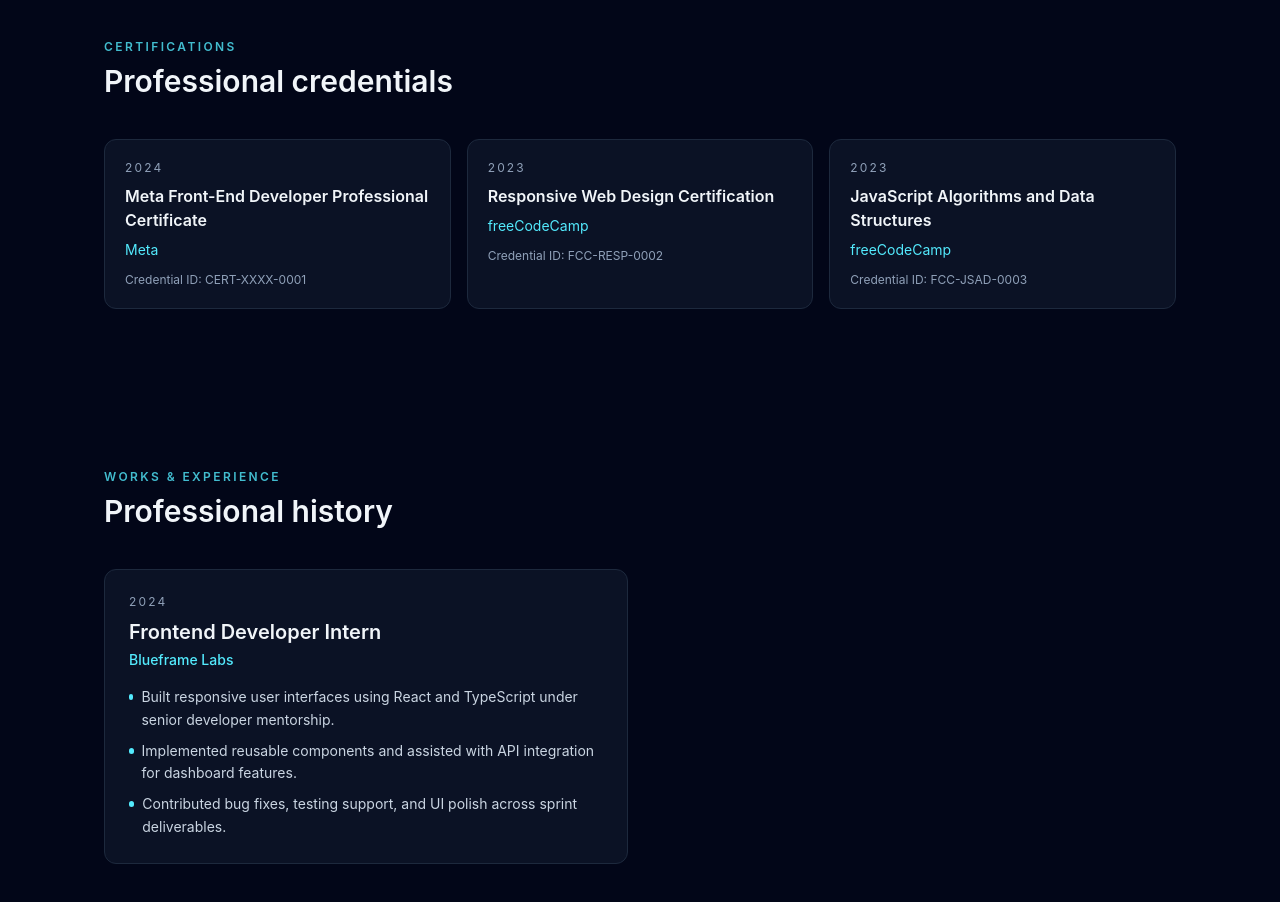
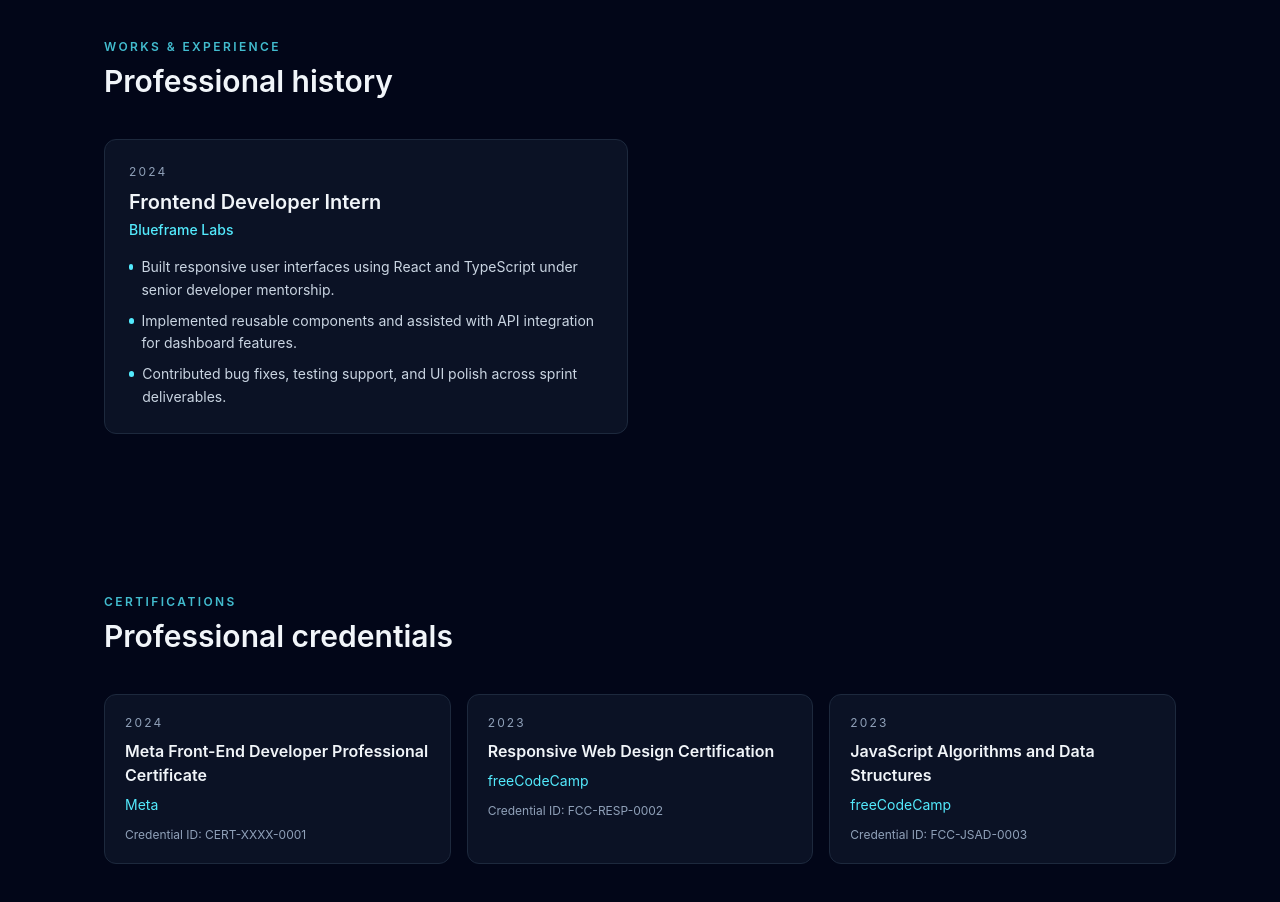
Before and after one commit to jaiacedera/JaiAcedera-Portfolio, a React (Vite) app: page / in a window 1280 px wide. Shown: the part 1880-2782 px from the top of the page. Built offline with nearby package versions, Linux system fonts and the light colour scheme.

Commit message:
techstack, services, certifications

```diff
--- a/src/App.tsx
+++ b/src/App.tsx
@@ -98,12 +98,34 @@ const projects: Project[] = [
   },
 ]
 
+const hardwareProjects: Project[] = [
+  {
+    title: 'Smart Greenhouse Controller',
+    description:
+      'An IoT-based greenhouse monitor that automates irrigation and ventilation using real-time environmental sensor data.',
+    stack: ['ESP32', 'C++', 'MQTT', 'BME280'],
+    sourceUrl: '#',
+    liveUrl: '#',
+  },
+  {
+    title: 'RFID Attendance System',
+    description:
+      'A classroom attendance tracker using RFID cards, local display feedback, and cloud sync for logs and reporting.',
+    stack: ['Arduino', 'RFID RC522', 'Firebase', 'C++'],
+    sourceUrl: '#',
+    liveUrl: '#',
+  },
+  {
+    title: 'Gesture-Controlled Robotic Arm',
+    description:
+      'A prototype robotic arm controlled by glove-based flex sensors and mapped servo movements for intuitive operation.',
+    stack: ['Arduino Nano', 'Servo Motors', 'Flex Sensors', 'Embedded C'],
+    sourceUrl: '#',
+    liveUrl: '#',
+  },
+]
+
 const services: Service[] = [
-  {
-    title: 'Full-Stack Development',
-    summary:
-      'End-to-end product engineering from UI architecture to API integration and deployment readiness.',
-  },
   {
     title: 'UI/UX Implementation',
     summary:
@@ -113,6 +135,11 @@ const services: Service[] = [
     title: 'Frontend Architecture',
     summary:
       'Scalable React + TypeScript codebases with maintainable patterns and predictable state strategies.',
+  },
+  {
+    title: 'Hardware Projects for STEM Students',
+    summary:
+      'Guidance and development support for student hardware builds, from microcontroller setup to sensor integration and project documentation.',
   },
 ]
 
@@ -131,6 +158,11 @@ const techStackGroups: TechStackGroup[] = [
     category: 'Backend, Cloud & Security',
     focus: 'Server-side logic, cloud data, and authentication',
     items: ['Django', 'Node.js', 'Firebase Firestore', 'Firebase Authentication', 'OAuth'],
+  },
+  {
+    category: 'Hardware & Microcontrollers',
+    focus: 'Embedded systems and electronics prototyping',
+    items: ['Arduino', 'ESP32', 'Raspberry Pi Pico', 'STM32', 'Microcontrollers'],
   },
   {
     category: 'Design, Collaboration & Tooling',
@@ -257,6 +289,9 @@ function App() {
             <a href="#projects" className="transition hover:text-cyan-300">
               Projects
             </a>
+            <a href="#hardware-projects" className="transition hover:text-cyan-300">
+              Hardware
+            </a>
             <a href="#contact" className="transition hover:text-cyan-300">
               Contact
             </a>
@@ -332,6 +367,16 @@ function App() {
                 onClick={() => setIsMenuOpen(false)}
               >
                 Projects
+              </a>
+              <a
+                href="#hardware-projects"
+                className={[
+                  'transition hover:text-cyan-300',
+                  isDarkMode ? 'text-slate-300' : 'text-slate-700',
+                ].join(' ')}
+                onClick={() => setIsMenuOpen(false)}
+              >
+                Hardware
               </a>
               <a
                 href="#contact"
@@ -446,24 +491,6 @@ function App() {
           </div>
         </section>
 
-        <section id="certifications" className="py-14 sm:py-20">
-          <SectionHeading eyebrow="Certifications" title="Professional credentials" />
-
-          <div className="grid gap-4 sm:grid-cols-2 lg:grid-cols-3">
-            {certifications.map((certification) => (
-              <article
-                key={`${certification.title}-${certification.credentialId}`}
-                className="rounded-xl border border-slate-800 bg-slate-900/70 p-5 transition hover:-translate-y-1 hover:border-cyan-400/60"
-              >
-                <p className="text-xs uppercase tracking-[0.18em] text-slate-400">{certification.year}</p>
-                <h3 className="mt-2 text-base font-semibold text-slate-100">{certification.title}</h3>
-                <p className="mt-2 text-sm text-cyan-300">{certification.issuer}</p>
-                <p className="mt-3 text-xs text-slate-400">Credential ID: {certification.credentialId}</p>
-              </article>
-            ))}
-          </div>
-        </section>
-
         <section id="experience" className="py-14 sm:py-20">
           <SectionHeading eyebrow="Works & Experience" title="Professional history" />
 
@@ -485,6 +512,24 @@ function App() {
                     </li>
                   ))}
                 </ul>
+              </article>
+            ))}
+          </div>
+        </section>
+
+        <section id="certifications" className="py-14 sm:py-20">
+          <SectionHeading eyebrow="Certifications" title="Professional credentials" />
+
+          <div className="grid gap-4 sm:grid-cols-2 lg:grid-cols-3">
+            {certifications.map((certification) => (
+              <article
+                key={`${certification.title}-${certification.credentialId}`}
+                className="rounded-xl border border-slate-800 bg-slate-900/70 p-5 transition hover:-translate-y-1 hover:border-cyan-400/60"
+              >
+                <p className="text-xs uppercase tracking-[0.18em] text-slate-400">{certification.year}</p>
+                <h3 className="mt-2 text-base font-semibold text-slate-100">{certification.title}</h3>
+                <p className="mt-2 text-sm text-cyan-300">{certification.issuer}</p>
+                <p className="mt-3 text-xs text-slate-400">Credential ID: {certification.credentialId}</p>
               </article>
             ))}
           </div>
@@ -548,6 +593,42 @@ function App() {
                   </a>
                   <a href={project.liveUrl} className="font-medium text-cyan-300 transition hover:text-cyan-200">
                     Live Demo
+                  </a>
+                </div>
+              </article>
+            ))}
+          </div>
+        </section>
+
+        <section id="hardware-projects" className="py-14 sm:py-20">
+          <SectionHeading eyebrow="Hardware Projects" title="Embedded and IoT builds" />
+
+          <div className="grid gap-6 sm:grid-cols-2 lg:grid-cols-3">
+            {hardwareProjects.map((project) => (
+              <article
+                key={project.title}
+                className="flex h-full flex-col rounded-xl border border-slate-800 bg-slate-900/70 p-6 transition hover:-translate-y-1 hover:border-cyan-400/60"
+              >
+                <h3 className="text-lg font-semibold text-slate-100">{project.title}</h3>
+                <p className="mt-3 text-sm leading-relaxed text-slate-300">{project.description}</p>
+
+                <div className="mt-5 flex flex-wrap gap-2">
+                  {project.stack.map((tech) => (
+                    <span
+                      key={tech}
+                      className="rounded-md border border-cyan-400/40 bg-cyan-400/10 px-2.5 py-1 text-xs font-medium text-cyan-200"
+                    >
+                      {tech}
+                    </span>
+                  ))}
+                </div>
+
+                <div className="mt-6 flex items-center gap-4 text-sm">
+                  <a href={project.sourceUrl} className="font-medium text-cyan-300 transition hover:text-cyan-200">
+                    Source
+                  </a>
+                  <a href={project.liveUrl} className="font-medium text-cyan-300 transition hover:text-cyan-200">
+                    Demo
                   </a>
                 </div>
               </article>
```
Also changed, not shown: 1 other file (tests, documents, lock files or other folders).
